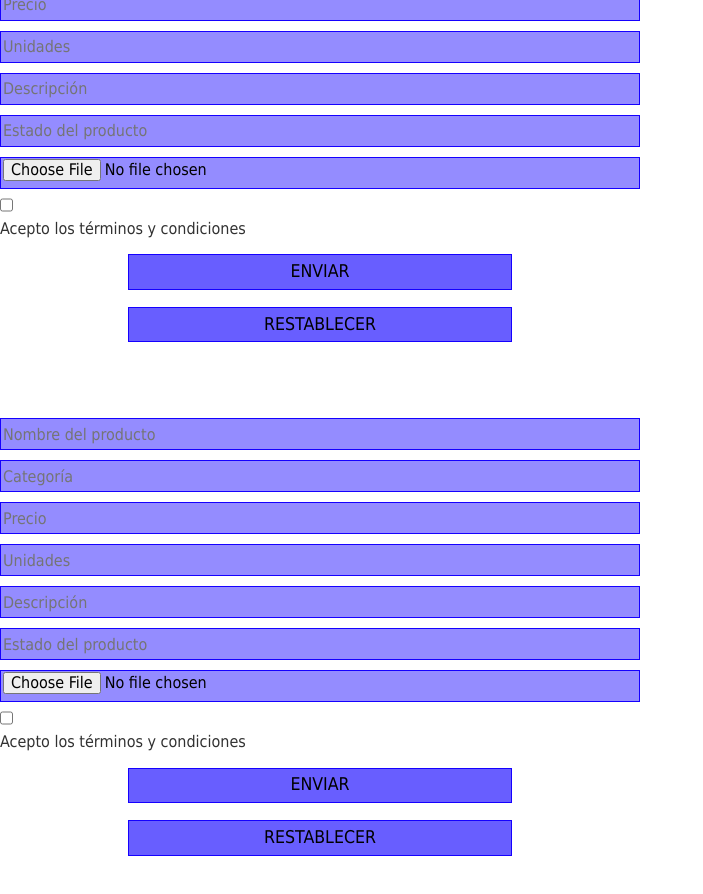
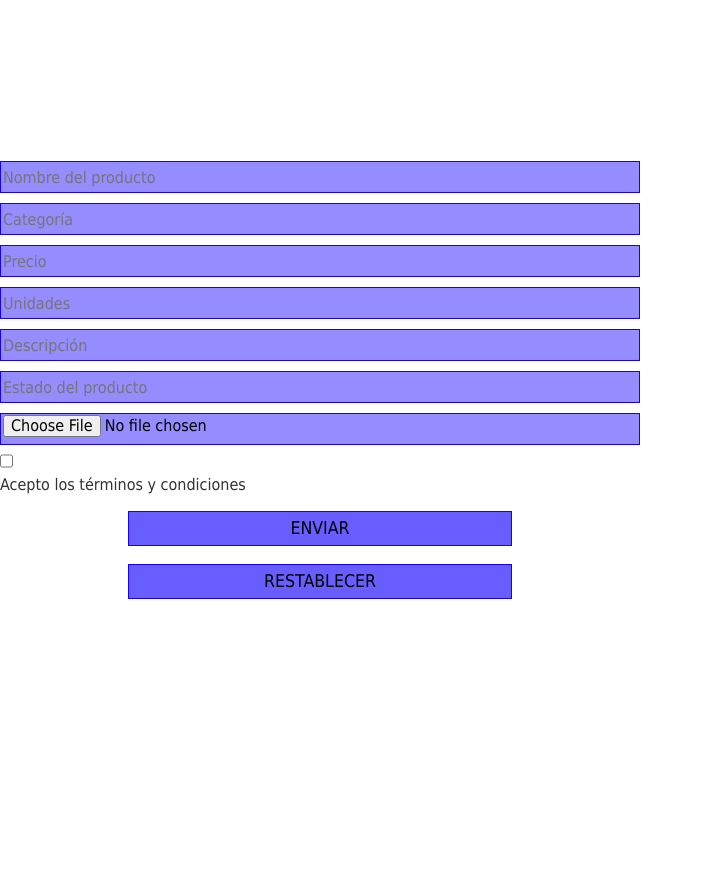
Before and after one commit to CeliaGC/HOT-BUY, a React (Vite) app: page / in a window 1280 px wide. Shown: the top 894 px of the page, without its empty margins (0-703 px from the left). After the commit the page ends 800 px from the top, so only its background shows below. Built offline with nearby package versions, Linux system fonts and the light colour scheme.

Commit message:
pulled dev branch

```diff
--- a/src/main.jsx
+++ b/src/main.jsx
@@ -12,6 +12,5 @@ ReactDOM.createRoot(document.getElementById('root')).render(
     <MyForm/>
     <ProductShort/>
 
-    <MyForm />
   </React.StrictMode>,
 )
```
